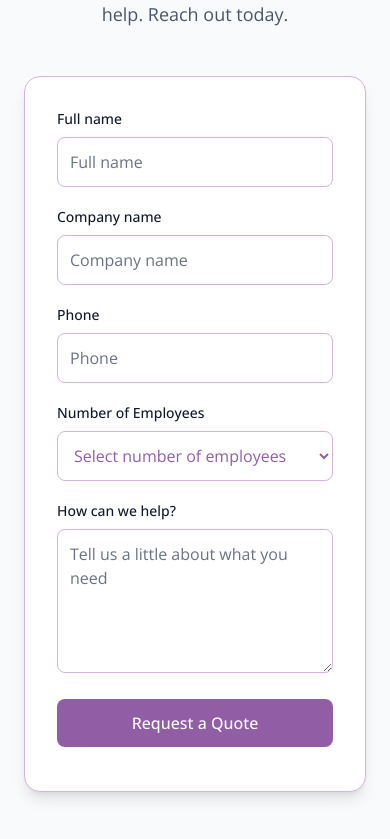
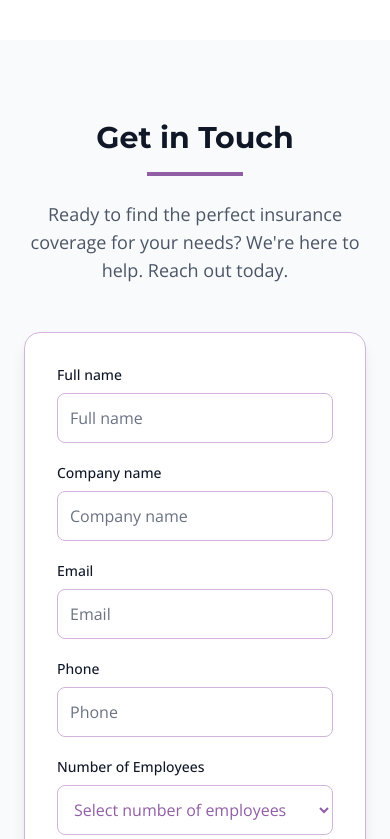
Before and after one commit to impr3ssionist/beyond-the-coverage, a Next.js app: page / in a window 390 px wide. Shown: the part 5842-6681 px from the top of the page. Built offline with nearby package versions, Linux system fonts and the light colour scheme.

Commit message:
stack affiliate logos in mobile view

```diff
--- a/app/components/ContactForm.tsx
+++ b/app/components/ContactForm.tsx
@@ -43,7 +43,7 @@ export default function ContactForm() {
   }
 
   function updateField(
-    e: React.ChangeEvent<HTMLInputElement | HTMLTextAreaElement>
+    e: React.ChangeEvent<HTMLInputElement | HTMLTextAreaElement | HTMLSelectElement>
   ) {
     setForm((prev) => ({
       ...prev,
@@ -90,6 +90,24 @@ export default function ContactForm() {
             className="w-full rounded-lg border border-light bg-white p-3 text-[#915EA6] placeholder:text-gray-500 outline-none transition focus:border-primary focus:ring-2 focus:ring-primary/20"
           />
         </div>
+      </div>
+
+      <div>
+        <label
+          htmlFor="email"
+          className="mb-2 block text-sm font-medium text-gray-900"
+        >
+          Email
+        </label>
+        <input
+          id="email"
+          name="email"
+          type="email"
+          placeholder="Email"
+          value={form.email}
+          onChange={updateField}
+          className="w-full rounded-lg border border-light bg-white p-3 text-[#915EA6] placeholder:text-gray-500 outline-none transition focus:border-primary focus:ring-2 focus:ring-primary/20"
+        />
       </div>
 
       <div>
--- a/app/page.tsx
+++ b/app/page.tsx
@@ -213,7 +213,7 @@ export default function HomePage() {
             </p>
           </div>
 
-          <div className="grid grid-cols-3 md:grid-cols-3 gap-8 items-center">
+          <div className="grid grid-cols-1 md:grid-cols-3 gap-8 items-center">
             {/* Partner 1 - Cigna */}
             <div className="flex items-center justify-center p-4 grayscale hover:grayscale-0 hover:scale-105 transition-all duration-300">
               <div className="text-center">
```
